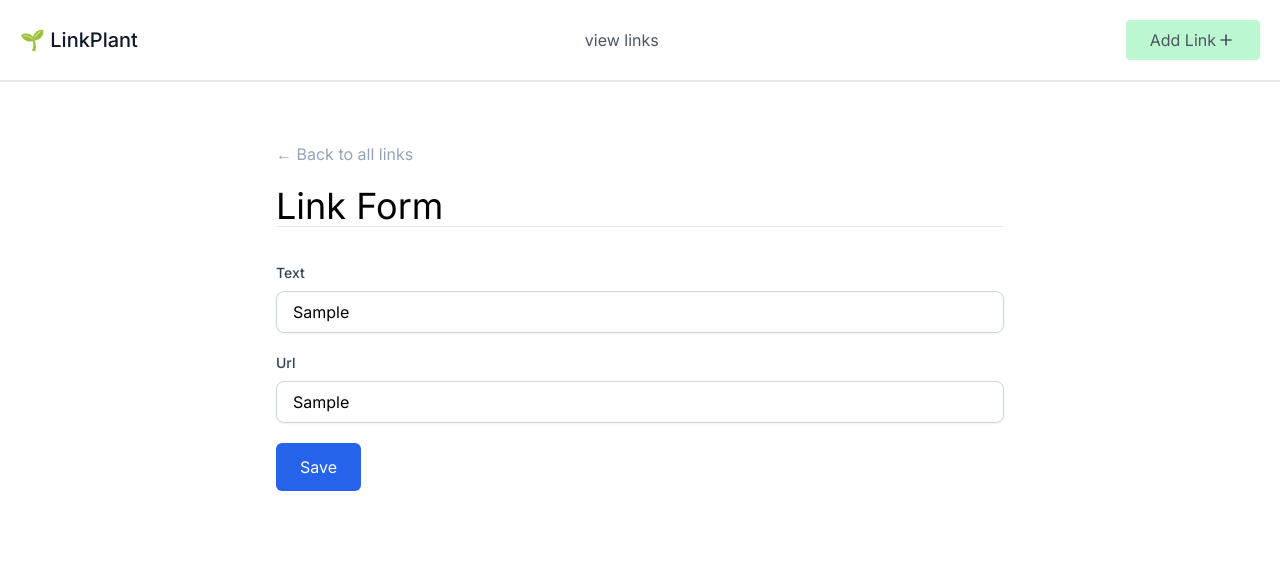
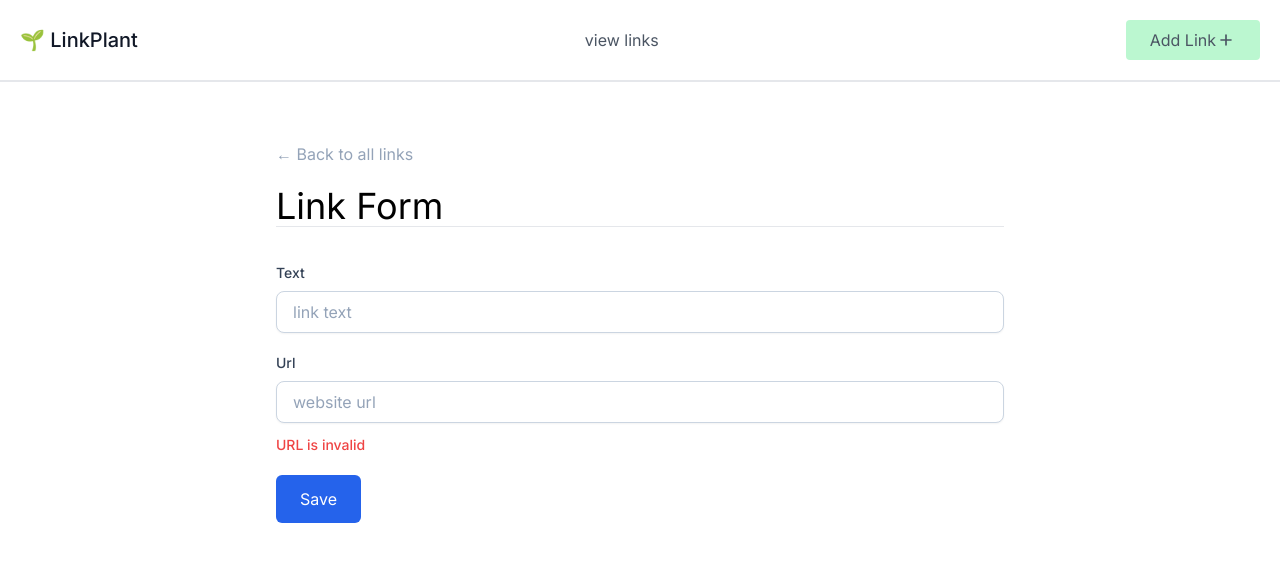
Before and after one commit to Terieyenike/xata-linkplant-nextjs, a Next.js app: page /create in a window 1280 px wide. Both pictures are taken after typing "Sample", "Sample" into the empty fields and a click on the button "Save". Shown: the top 562 px of the page. Built offline with nearby package versions, Linux system fonts and the light colour scheme.

Commit message:
Feat: form state fields

```diff
--- a/src/app/create/page.js
+++ b/src/app/create/page.js
@@ -1,11 +1,46 @@
 "use client"
+import { useState } from "react"
 import Link from "next/link"
 
 export default function Page() {
+  const defaultFormFields = {
+    text: '',
+    url: ''
+  }
+
+  const [formFields, setFormFields] = useState(defaultFormFields)
+  const [error, setError] = useState(null)
+
+  const { text, url } = formFields
+
+  const resetFormFields = () => {
+    setFormFields(defaultFormFields)
+  }
+
   const handleSubmit = (e) => {
     e.preventDefault()
-    console.log('successfully sent')
+    if(!text || !url) {
+      setError('please enter text and url')
+      return
+    }
+    resetFormFields()
   }
+
+  const isValidUrl = (url) => {
+    const regex = new RegExp('(https?://)?([\\da-z.-]+)\\.([a-z.]{2,6})[/\\w .-]*/?');
+    return regex.test(url)
+  }
+
+  const handleChange = (e) => {
+    const {name, value} = e.target
+    if (!isValidUrl(value)) {
+      setError('URL is invalid')
+    } else {
+      setError(null)
+    }
+    setFormFields({...formFields, [name]: value})
+  }
+
   return (
     <section className="mx-auto p-5 flex flex-col mt-10 my-0 md:w-3/4 lg:w-3/5">
       <Link href={'/'}>
@@ -17,12 +52,13 @@ export default function Page() {
       <form className="mt-5 odd:mb-5 even:mt-6" onSubmit={handleSubmit}>
         <div>
           <label htmlFor="text" className="block"><span className="block text-slate-700 text-sm font-medium mb-2">Text</span></label>
-          <input type="text" placeholder="link text" className="w-full px-4 py-2 border bg-white border-slate-300 shadow-sm rounded-lg appearance-none focus:outline-none block placeholder-slate-400" id='text' />
+          <input type="text" name='text' value={text} placeholder="link text" className="w-full px-4 py-2 border bg-white border-slate-300 shadow-sm rounded-lg appearance-none focus:outline-none block placeholder-slate-400" id='text'onChange={handleChange} />
         </div>
         <div className="mt-5">
           <label htmlFor="url" className="block"><span className="block text-slate-700 text-sm font-medium mb-2">Url</span></label>
-          <input type="text" placeholder="website url" className="w-full px-4 py-2 border bg-white border-slate-300 shadow-sm rounded-lg appearance-none focus:outline-none block placeholder-slate-400" id='text' />
+          <input type="text" name='url' value={url} placeholder="website url" className="w-full px-4 py-2 border bg-white border-slate-300 shadow-sm rounded-lg appearance-none focus:outline-none block placeholder-slate-400" id='text' onChange={handleChange} />
         </div>
+        {error && <p className="text-sm text-red-500 mt-3 font-medium">{error}</p>}
         <div className="max-sm:w-full mt-5">
           <button className="bg-blue-600 hover:bg-blue-700 px-6 py-3 text-white border-x-blue-500 rounded-md">Save</button>
         </div>
--- a/src/app/page.js
+++ b/src/app/page.js
@@ -34,6 +34,7 @@ export default async function Home() {
           </th>
                 </tr>
               </thead>
+
               <tbody>
               {links.map((link) => (
                 <tr key={link.id}>
```
Also changed, not shown: src/pages/api/post-a-link.js (added).
